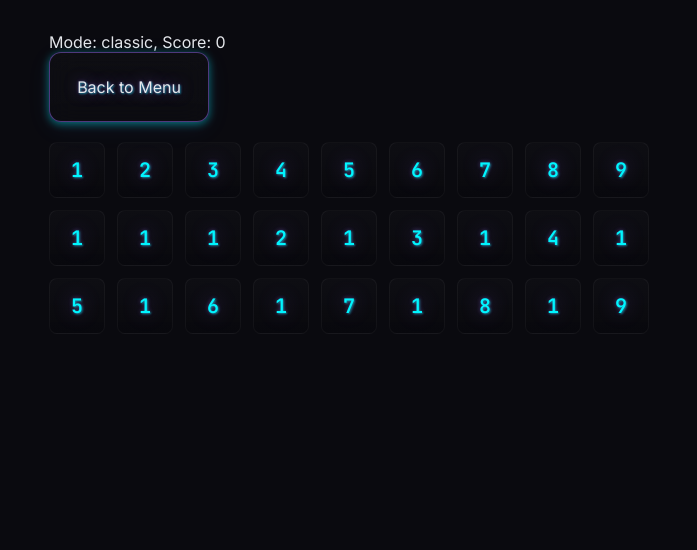
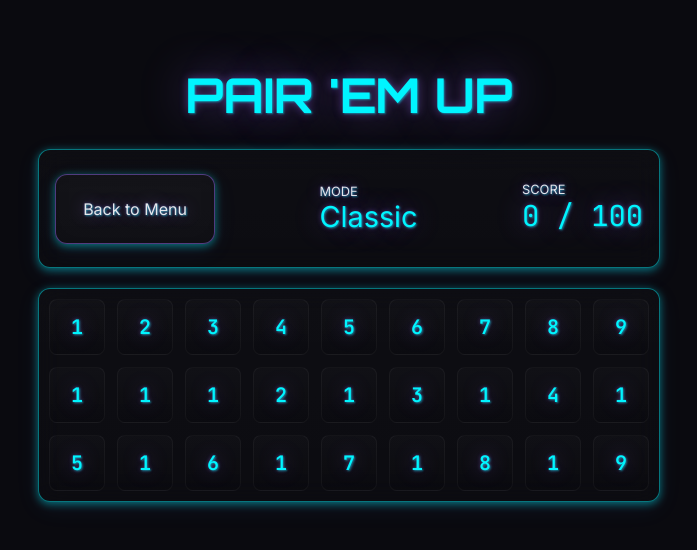
Before and after one commit to YaroslavaGD/rs-school2025, a plain HTML site: page pair-em-up/index.html in a window 1280 px wide. Both pictures are taken after a click on the button "Classic". Shown: the whole page, without its empty margins (291-988 px from the left). Drawn offline with Linux system fonts and the light colour scheme.

Commit message:
feat: improve styles in the game-header

```diff
--- a/pair-em-up/app/app.js
+++ b/pair-em-up/app/app.js
@@ -7,9 +7,12 @@ import { UI } from './ui.js';
 const App = (() => {
   return {
     init() {
-      const root = document.createElement('div');
-      root.id = 'app';
-      document.body.appendChild(root);
+      const app = document.createElement('div');
+      app.id = 'app';
+      document.body.appendChild(app);
+      UI.renderHeader(app);
+      const root = document.createElement('main');
+      app.appendChild(root);
 
       Store.subscribe((state) => {
         root.innerHTML = '';
--- a/pair-em-up/app/ui.js
+++ b/pair-em-up/app/ui.js
@@ -4,14 +4,22 @@ import { Store } from "./store.js";
 
 export const UI = (() => {
   return {
+    renderHeader(root) {
+      const header = document.createElement('header');
+      header.classList.add('header');
+
+      const title = document.createElement('h1');
+      title.classList.add('logo');
+      title.innerText = "Pair 'em Up";
+
+      header.appendChild(title);
+      root.appendChild(header);
+    },
+
     renderStart(root) {
       const start = document.createElement('div');
       start.id = 'start-screen';
       start.classList.add('start-screen');
-
-      const title = document.createElement('h1');
-      title.classList.add('logo');
-      title.innerText = "Pair 'em Up";
 
       const modeContainer = document.createElement('div');
       modeContainer.classList.add('mode');
@@ -26,7 +34,6 @@ export const UI = (() => {
         modeContainer.appendChild(this.createModeButton(m.value, m.label));
       });
 
-      start.appendChild(title);
       start.appendChild(modeContainer);
       root.appendChild(start);
     },
@@ -63,11 +70,36 @@ export const UI = (() => {
     },
 
     createMainInfo(mode, score){
-      const header = document.createElement('header');
+      const header = document.createElement('div');
       header.classList.add('game__header');
 
       const info = document.createElement('div');
-      info.textContent = `Mode: ${mode}, Score: ${score}`;
+      info.classList.add('info');
+
+      const modeP = document.createElement('p');
+      modeP.classList.add('info__item');
+      modeP.classList.add('info__mode');
+
+      const modeTitle = document.createElement('span');
+      modeTitle.textContent = 'mode';
+      modeTitle.classList.add('info__title');
+
+      const modeContent = document.createElement('span');
+      modeContent.textContent = mode;
+      modeContent.classList.add('info__content');
+
+      const scoreP = document.createElement('p');
+      scoreP.classList.add('info__item');
+      scoreP.classList.add('info__score');
+
+      const scoreTitle = document.createElement('span');
+      scoreTitle.textContent = 'score';
+      scoreTitle.classList.add('info__title');
+
+      const scoreContent = document.createElement('span');
+      scoreContent.textContent = `${score} / 100`;
+      scoreContent.classList.add('info__content');
+      scoreContent.classList.add('info__number-content');
 
       const backBtn = document.createElement('button');
       backBtn.classList.add('button');
@@ -78,10 +110,20 @@ export const UI = (() => {
       backBtn.addEventListener('click', () => {
         EventBus.emit(UI_EVENTS.BACK, {});
       });
+
+      modeP.appendChild(modeTitle);
+      modeP.appendChild(modeContent);
+
+      scoreP.appendChild(scoreTitle);
+      scoreP.appendChild(scoreContent);
+
+      info.appendChild(backBtn);
+      info.appendChild(modeP);
+      info.appendChild(scoreP);
+
       backBtn.appendChild(backBtnText);
       header.appendChild(info);
 
-      header.appendChild(backBtn);
 
       return header;
     },
--- a/pair-em-up/styles/style.css
+++ b/pair-em-up/styles/style.css
@@ -94,6 +94,7 @@ html, body {
 .mode {
   display: flex;
   flex-direction: column;
+  gap: 20px;
   margin: 25px 0 0 0;
   padding: 0;
 }
@@ -101,7 +102,6 @@ html, body {
 .button {
   min-width: 160px;
   min-height: 70px;
-  margin-bottom: 20px;
   border: 1px solid var(--glow-b);
   border-radius: var(--radius-md);
   padding: 18px;
@@ -124,7 +124,6 @@ html, body {
   transform: scale(1.03);
 }
 
-
 .button__text {
   display: block;
   text-align: center;
@@ -138,13 +137,62 @@ html, body {
     0 0 0.2em var(--glow-b);
 }
 
+.info {
+  display: flex;
+  align-items: center;
+  justify-content: space-between;
+  gap: 50px;
+  padding: 1rem;
+  margin-bottom: 20px;
+  border: 1px solid var(--glow-a);
+  border-radius: var(--radius-md);
+  background: linear-gradient(180deg, rgba(255,255,255,0.02), rgba(255,255,255,0.01));
+  backdrop-filter: blur(var(--glass-blur));
+  box-shadow: var(--neon-shadow);
+}
+
+.info__item {
+  display: flex;
+  flex-direction: column;
+  color: var(--text);
+  text-shadow:
+    1px 1px 2px var(--glow-a),
+    0 0 1em var(--glow-b),
+    0 0 0.2em var(--glow-b);
+}
+
+.info__title {
+  text-transform: uppercase;
+  font-size: 0.8rem;
+}
+
+.info__content {
+  text-transform: capitalize;
+  font-size: 1.8rem;
+  color: var(--neon-a-start);
+  text-shadow:
+    1px 1px 2px var(--glow-a),
+    0 0 1em var(--glow-b),
+    0 0 0.2em var(--glow-b);
+}
+
+.info__number-content {
+  font-family: var(--ff-mono);
+}
+
 .grid {
   display: grid;
   grid-template-columns: repeat(9, var(--cell-size-desktop));
   gap: var(--gutter);
   justify-content: center;
+  max-width: calc(9 * var(--cell-size-desktop) + 8 * var(--gutter));
 
-  max-width: calc(9 * var(--cell-size-desktop) + 8 * var(--gutter))
+  padding: 10px;
+  border: 1px solid var(--glow-a);
+  border-radius: var(--radius-md);
+  background: linear-gradient(180deg, rgba(255,255,255,0.02), rgba(255,255,255,0.01));
+  backdrop-filter: blur(var(--glass-blur));
+  box-shadow: var(--neon-shadow);
 }
 
 .grid__item {
```
